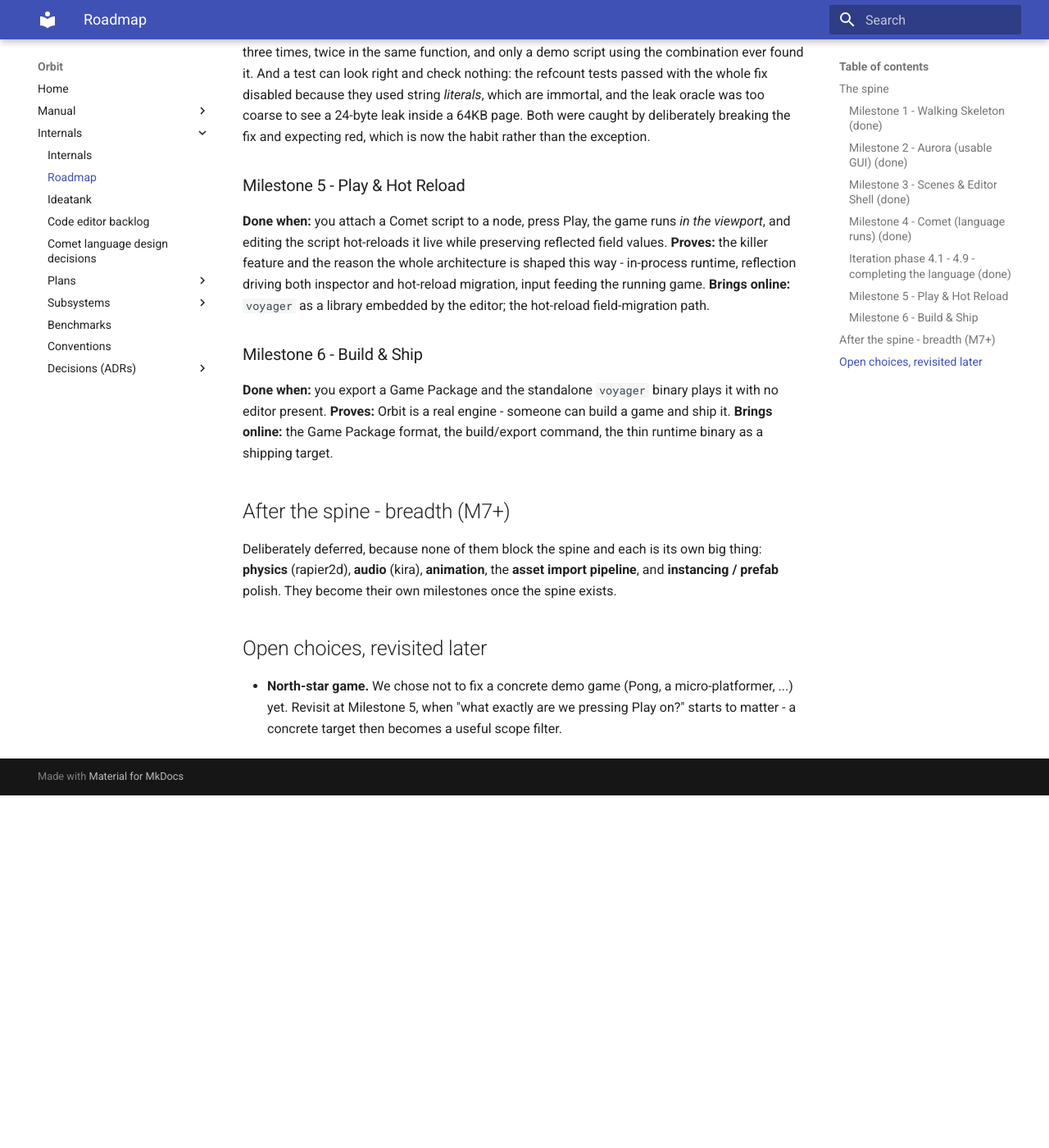
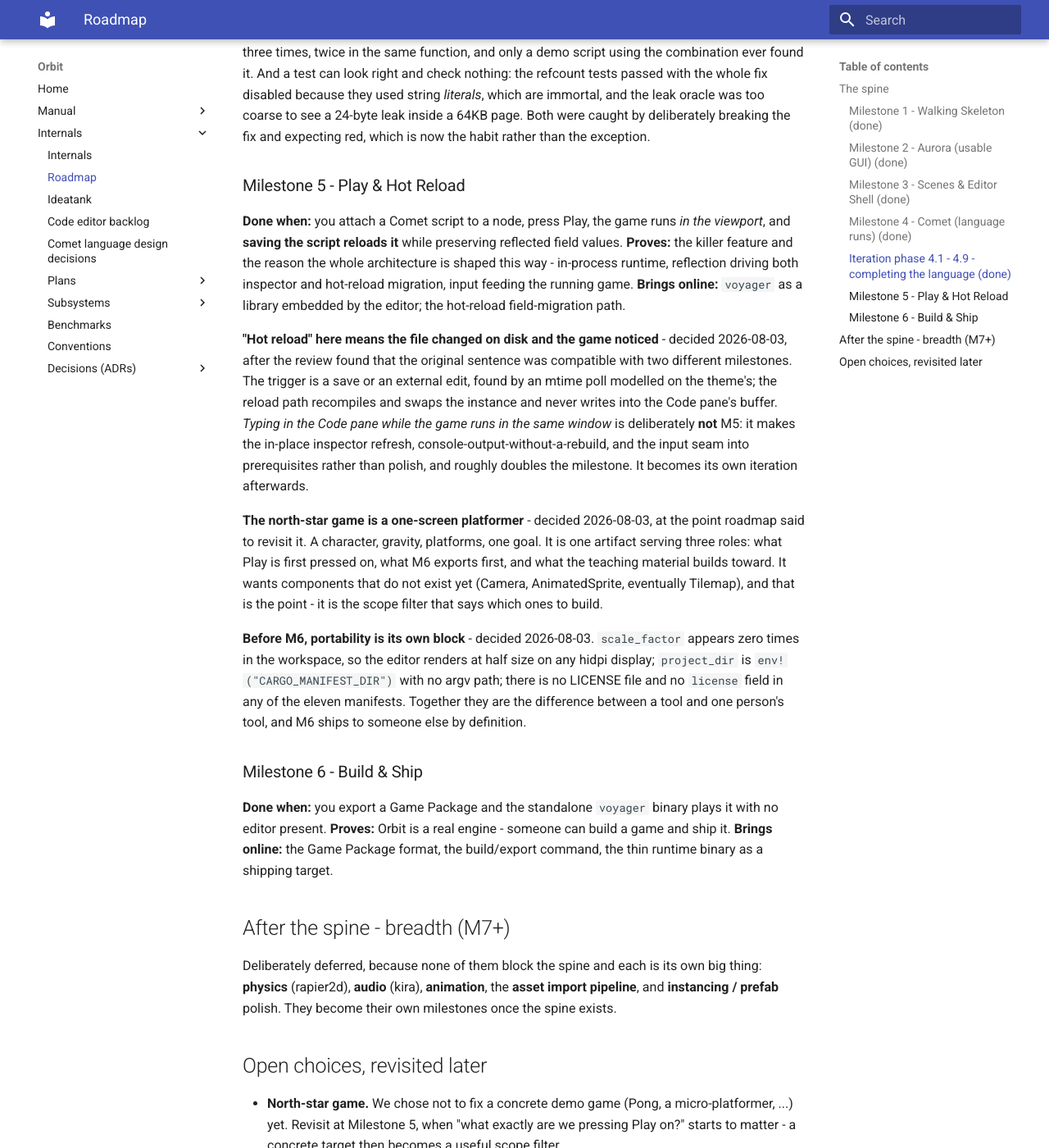
Before and after one commit to GenTexX/orbit, an MkDocs documentation site: the page built from docs/internals/roadmap.md, in a window 1280 px wide and 1400 px high, scrolled down 3495 px. Shown: the whole window at 82% size. Built offline with MkDocs 1.6.1 and Material for MkDocs 9.7.7, drawn with Linux system fonts in a browser that asks for light colours; before the commit the page ends 4465 px from its top, so only the background shows below that.

Commit message:
docs: four decisions the review put, answered
M5's "editing the script hot-reloads it live" was compatible with two different
milestones and every reviewer silently assumed the larger one. It means the file
changed on disk and the game noticed - a save or an external edit, found by an
mtime poll. Typing in the Code pane while the game runs in the same window is
explicitly not M5; it turns three things from polish into prerequisites and
roughly doubles the milestone, so it becomes its own iteration afterwards.

The north-star game is a one-screen platformer, chosen at the point the roadmap
said to revisit it rather than retroactively. It is one artifact serving three
roles - what Play is first pressed on, what M6 exports first, and what the
teaching material builds toward - and the components it wants and does not have
are the scope filter for which ones to build.

Portability becomes its own block before M6: DPI (scale_factor appears zero
times in the workspace, so the editor is half size on any modern laptop), a
project directory that is not baked in at compile time, and the missing LICENSE.

Recorded here rather than left in a conversation, since all three change what
the next two milestones contain.

```diff
--- a/docs/internals/roadmap.md
+++ b/docs/internals/roadmap.md
@@ -53,9 +53,15 @@ After Milestone 4 the [Comet language design record](comet-language-design.md) t
 **Two things that kept recurring, worth carrying into M5.** A tree walk that does not handle a new node kind fails at *emission* with no source location - `collect_literals` caused exactly that three times, twice in the same function, and only a demo script using the combination ever found it. And a test can look right and check nothing: the refcount tests passed with the whole fix disabled because they used string *literals*, which are immortal, and the leak oracle was too coarse to see a 24-byte leak inside a 64KB page. Both were caught by deliberately breaking the fix and expecting red, which is now the habit rather than the exception.
 
 ### Milestone 5 - Play & Hot Reload
-**Done when:** you attach a Comet script to a node, press Play, the game runs *in the viewport*, and editing the script hot-reloads it live while preserving reflected field values.
+**Done when:** you attach a Comet script to a node, press Play, the game runs *in the viewport*, and **saving the script reloads it** while preserving reflected field values.
 **Proves:** the killer feature and the reason the whole architecture is shaped this way - in-process runtime, reflection driving both inspector and hot-reload migration, input feeding the running game.
 **Brings online:** `voyager` as a library embedded by the editor; the hot-reload field-migration path.
+
+**"Hot reload" here means the file changed on disk and the game noticed** - decided 2026-08-03, after the review found that the original sentence was compatible with two different milestones. The trigger is a save or an external edit, found by an mtime poll modelled on the theme's; the reload path recompiles and swaps the instance and never writes into the Code pane's buffer. *Typing in the Code pane while the game runs in the same window* is deliberately **not** M5: it makes the in-place inspector refresh, console-output-without-a-rebuild, and the input seam into prerequisites rather than polish, and roughly doubles the milestone. It becomes its own iteration afterwards.
+
+**The north-star game is a one-screen platformer** - decided 2026-08-03, at the point roadmap said to revisit it. A character, gravity, platforms, one goal. It is one artifact serving three roles: what Play is first pressed on, what M6 exports first, and what the teaching material builds toward. It wants components that do not exist yet (Camera, AnimatedSprite, eventually Tilemap), and that is the point - it is the scope filter that says which ones to build.
+
+**Before M6, portability is its own block** - decided 2026-08-03. `scale_factor` appears zero times in the workspace, so the editor renders at half size on any hidpi display; `project_dir` is `env!("CARGO_MANIFEST_DIR")` with no argv path; there is no LICENSE file and no `license` field in any of the eleven manifests. Together they are the difference between a tool and one person's tool, and M6 ships to someone else by definition.
 
 ### Milestone 6 - Build & Ship
 **Done when:** you export a Game Package and the standalone `voyager` binary plays it with no editor present.
```
